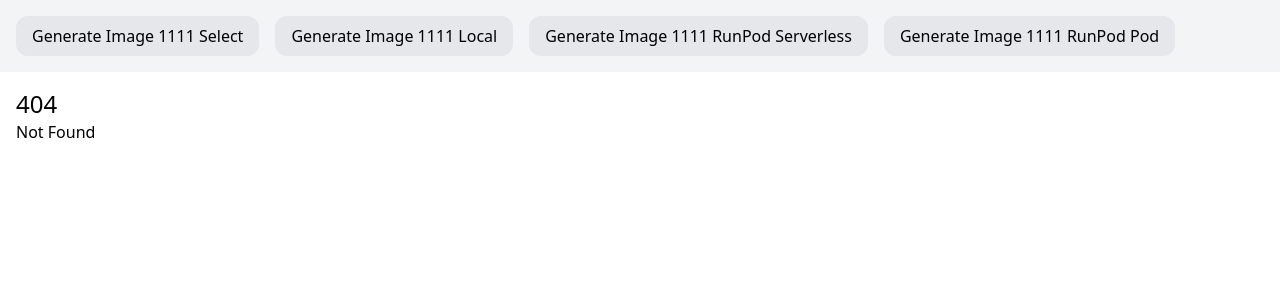
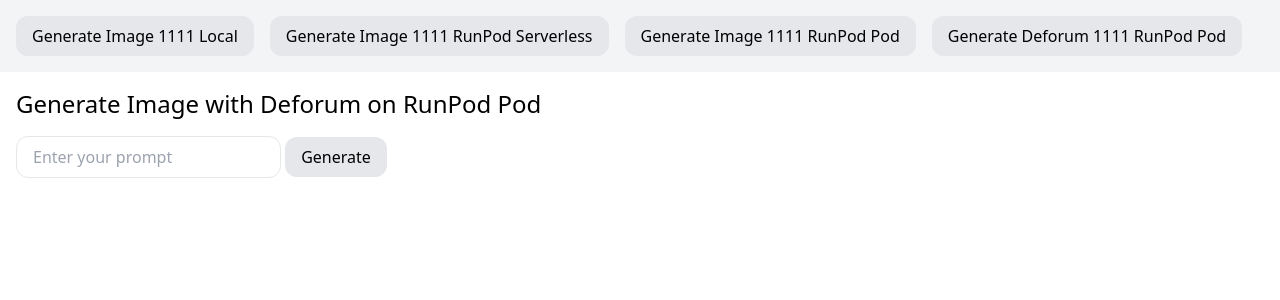
Before and after one commit to marius-jopen/limn-client, a SvelteKit app: page /generate-deforum-1111-runpod-pod in a window 1280 px wide. Before the commit this address had no page. Shown: the top 300 px of the page. Built offline with nearby package versions, Linux system fonts and the light colour scheme.

Commit message:
setting up deofruim

```diff
--- a/src/routes/+layout.svelte
+++ b/src/routes/+layout.svelte
@@ -3,10 +3,10 @@
   </script>
 
 <nav class="flex gap-4 py-4 px-4 bg-gray-100">
-    <a href="/generate-image-1111-select" class="button">Generate Image 1111 Select</a>
     <a href="/generate-image-1111-local" class="button">Generate Image 1111 Local</a>
     <a href="/generate-image-1111-runpod-serverless" class="button">Generate Image 1111 RunPod Serverless</a>
     <a href="/generate-image-1111-runpod-pod" class="button">Generate Image 1111 RunPod Pod</a>
+    <a href="/generate-deforum-1111-runpod-pod" class="button">Generate Deforum 1111 RunPod Pod</a>
 </nav>
 
 <main class="py-4 px-4">
--- /dev/null
+++ b/src/routes/generate-deforum-1111-runpod-pod/+page.svelte
@@ -0,0 +1,46 @@
+<script>
+    import { API_URLS } from '../../config';
+
+    let generatedImageUrl = '';
+    let imageRequest = {
+        // You can add specific parameters related to Deforum here if needed
+    };
+
+    async function generateImage() {
+        try {
+            const response = await fetch(API_URLS.server + "/generate-deforum-1111-runpod-pod", {
+                method: 'POST',
+                headers: {
+                    'Content-Type': 'application/json'
+                },
+                body: JSON.stringify(imageRequest)
+            });
+
+            if (!response.ok) {
+                throw new Error(`Server error: ${response.statusText}`);
+            }
+
+            const data = await response.json();
+            generatedImageUrl = data.imageUrl;
+        } catch (error) {
+            console.error('Error generating image:', error);
+            alert('Failed to generate image. Please check the server logs for more details.');
+        }
+    }
+</script>
+
+<main>
+    <h1 class="pb-4">Generate Image with Deforum on RunPod Pod</h1>
+    <input
+        class="text-input"
+        type="text"
+        bind:value={imageRequest.prompt}
+        placeholder="Enter your prompt"
+    />
+    <button class="button" on:click={generateImage}>Generate</button>
+
+    {#if generatedImageUrl}
+        <!-- svelte-ignore a11y-img-redundant-alt -->
+        <img class="pt-4" src={`http://localhost:4000${generatedImageUrl}`} alt="Generated Image" />
+    {/if}
+</main>
```
